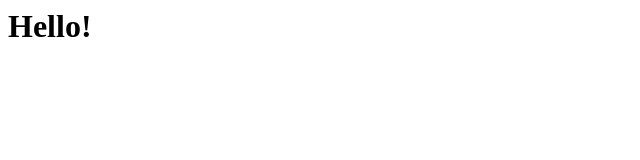
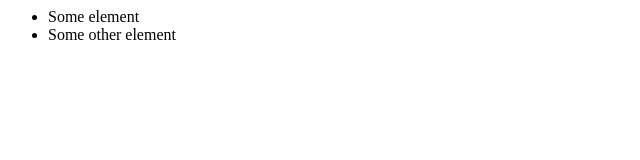
Before and after one commit to Elle-R/CF_Rep, a plain HTML site: page index.html in a window 1280 px wide. Shown: the whole page, without its empty margins (0-640 px from the left). Drawn offline with Linux system fonts and the light colour scheme.

Commit message:
My next change
Delete some stuff and added new stuff

```diff
--- a/index.html
+++ b/index.html
@@ -1,3 +1,6 @@
 <html>
-<h1>Hello!</h1>
+<ul>
+  <li>Some element</li>
+  <li>Some other element</li>
+</ul>
 </html>
```
